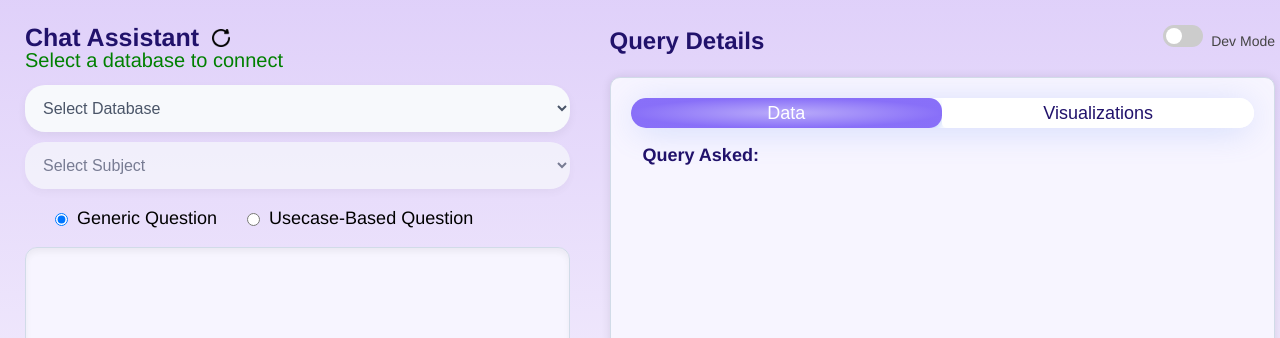
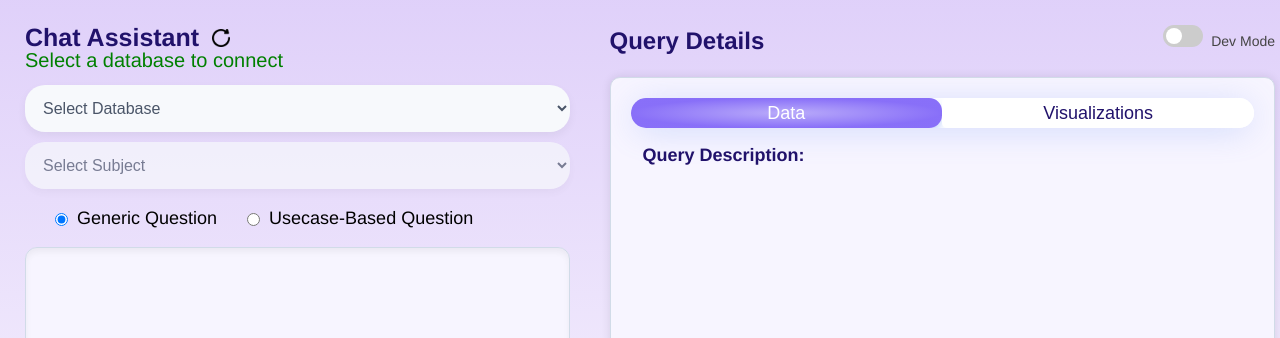
Before and after one commit to Lagozon-Technologies-Pte-Ltd/lzdbquery-playground-v5, a FastAPI app: template templates/index.html in a window 1280 px wide. Shown: the part 60-398 px from the top of the page. Run offline with FastAPI, Linux system fonts and the light colour scheme; the template is opened without the code that fills it, so the values that code supplies are empty; parts of the project's set-up code (start-up, migrations or seed data) failed here and were passed over; some libraries are stand-ins or nearby versions.

Commit message:
Update index.html

```diff
--- a/templates/index.html
+++ b/templates/index.html
@@ -125,7 +125,7 @@
 
                 <!-- View Data Tab Content -->
                 <div id="viewData" class="tabcontent" style="display:block;">
-                    <p id="user_query_display"><strong>Query Asked:</strong> <span></span></p>
+                    <p id="user_query_display"><strong>Query Description:</strong> <span></span></p>
                     <div id="sql_query_display">
                     </div>
 
```
